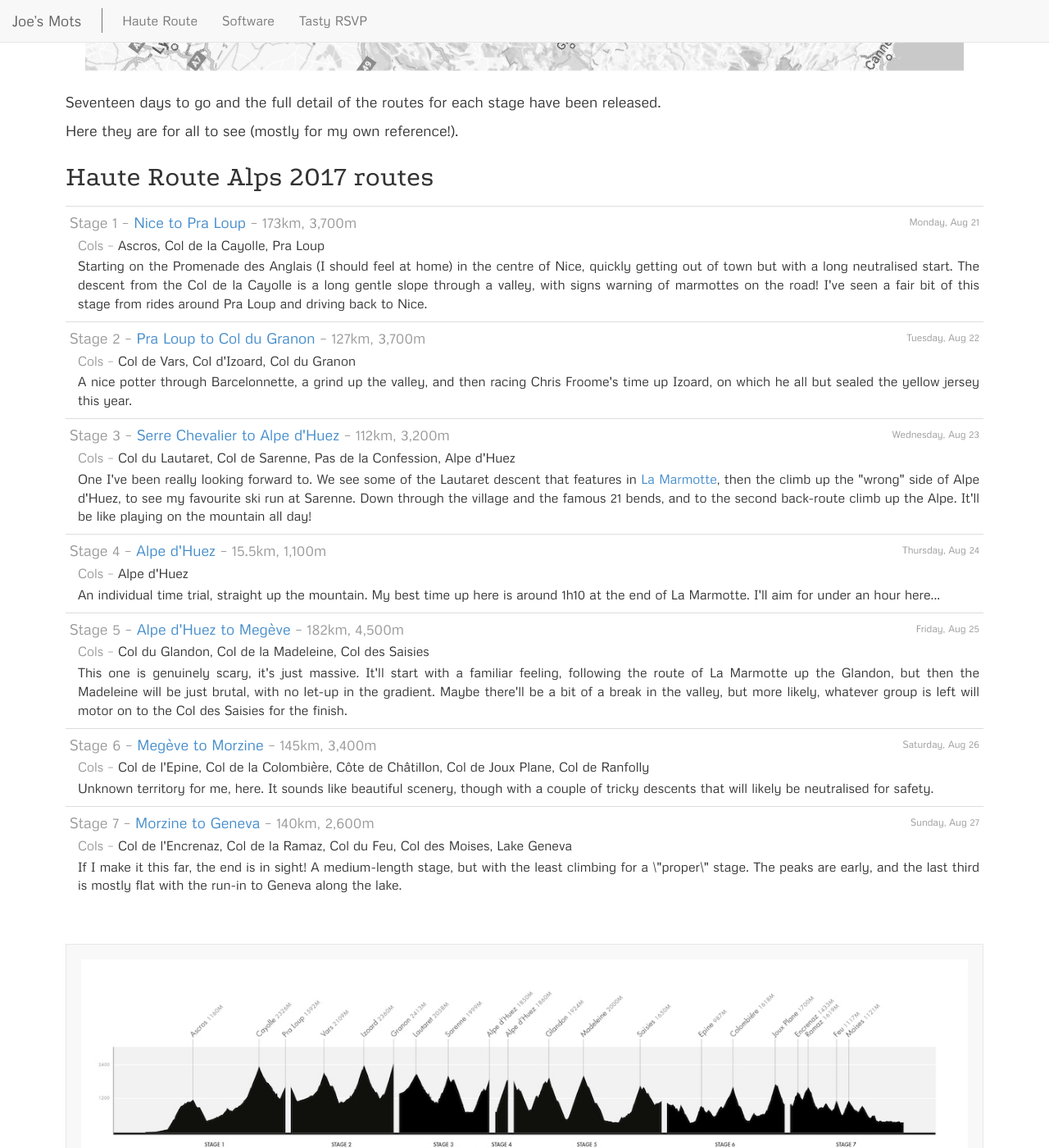
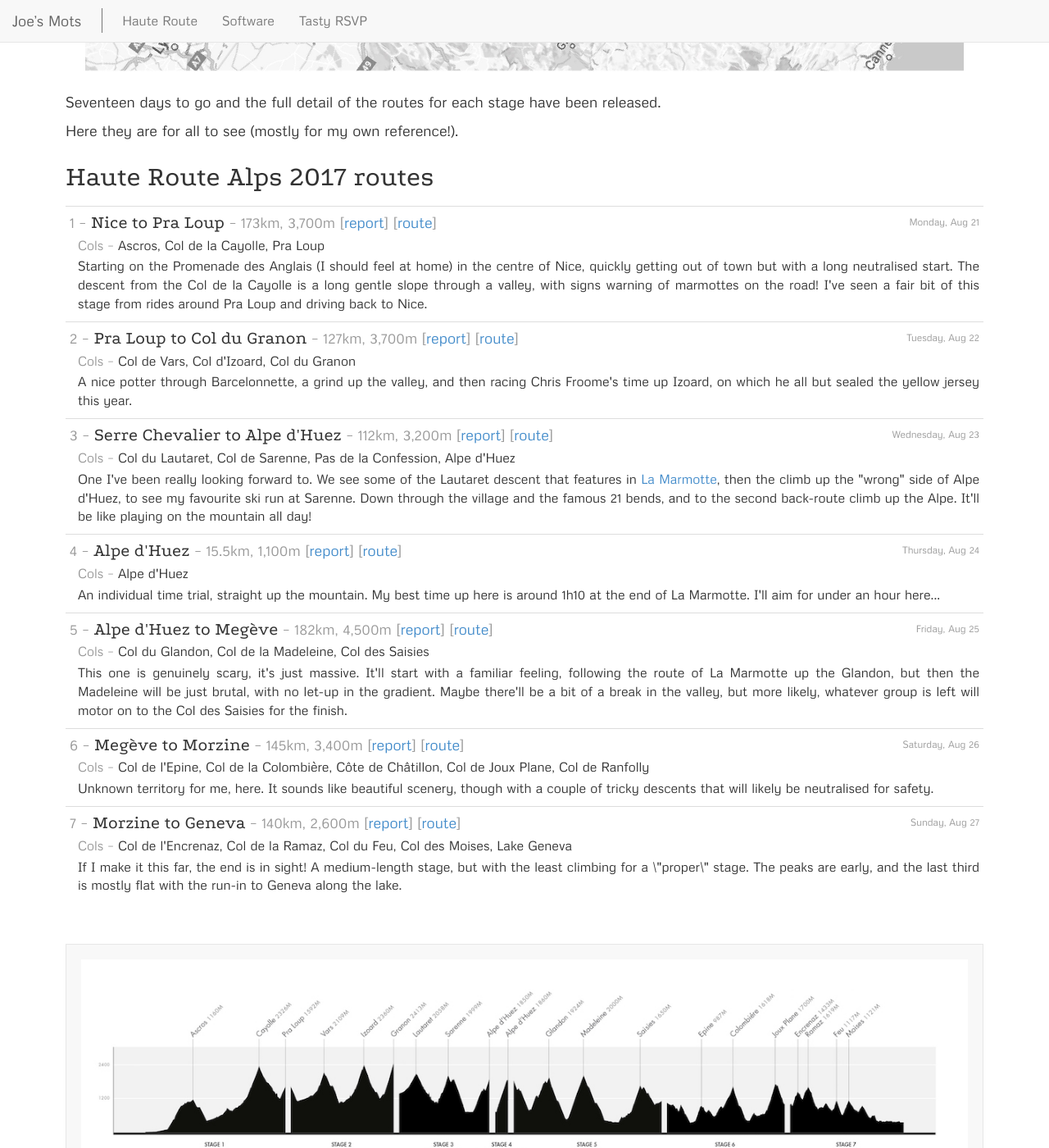
Before and after one commit to joekearney/joekearney.github.io, a Jekyll site: the page built from _posts/cycling/haute-route/2017-08-04-hra-routes.md, in a window 1280 px wide and 1400 px high, scrolled down 609 px. Shown: the whole window at 82% size. Built offline with Jekyll 4.4.1, drawn with Linux system fonts in a browser that asks for light colours; comment, search, counter and statistics services are not loaded.

Commit message:
reformat stage/route listing

```diff
--- a/_includes/haute-route-stage-summary-element.html
+++ b/_includes/haute-route-stage-summary-element.html
@@ -1,12 +1,14 @@
-<a href="{{ include.stage_strava }}" class="no-link-highlight">
-  <li>
-    <span class="post-description">Stage {{include.stage_number}} &ndash;</span>
-    <span class="post-date">{{ include.stage_date }}</span>
+<li>
+  <span class="post-date">{{ include.stage_date }}</span>
 
-    <span class="link-highlight listing-title">{{ include.stage_title }}</span>
-    <span class="post-description listing-title"> &ndash; {{ include.stage_length }}, {{ include.stage_ascent }}</span>
+  <span class="post-description">{{include.stage_number}} &ndash; </span>
+  <span class="link-highlight listing-title h4">{{ include.stage_title }}</span>
 
-    <p class="post-long-description"><span class="post-description">Cols &ndash;</span> {{ include.stage_cols }}</p>
-    <p class="post-long-description">{{ include.stage_description }}</p>
-  </li>
-</a>
+  <span class="post-description listing-title"> &ndash; {{ include.stage_length }}, {{ include.stage_ascent }}
+    [<a href="/posts/hra-2017-stage-{{ include.stage_number }}" class="no-link-highlight"><span class="link-highlight listing-title">report</span></a>]
+    [<a href="/posts/hra-2017-stage-{{ include.stage_strava }}" class="no-link-highlight"><span class="link-highlight listing-title">route</span></a>]
+  </span>
+
+  <p class="post-long-description"><span class="post-description">Cols &ndash;</span> {{ include.stage_cols }}</p>
+  <p class="post-long-description">{{ include.stage_description }}</p>
+</li>
```
